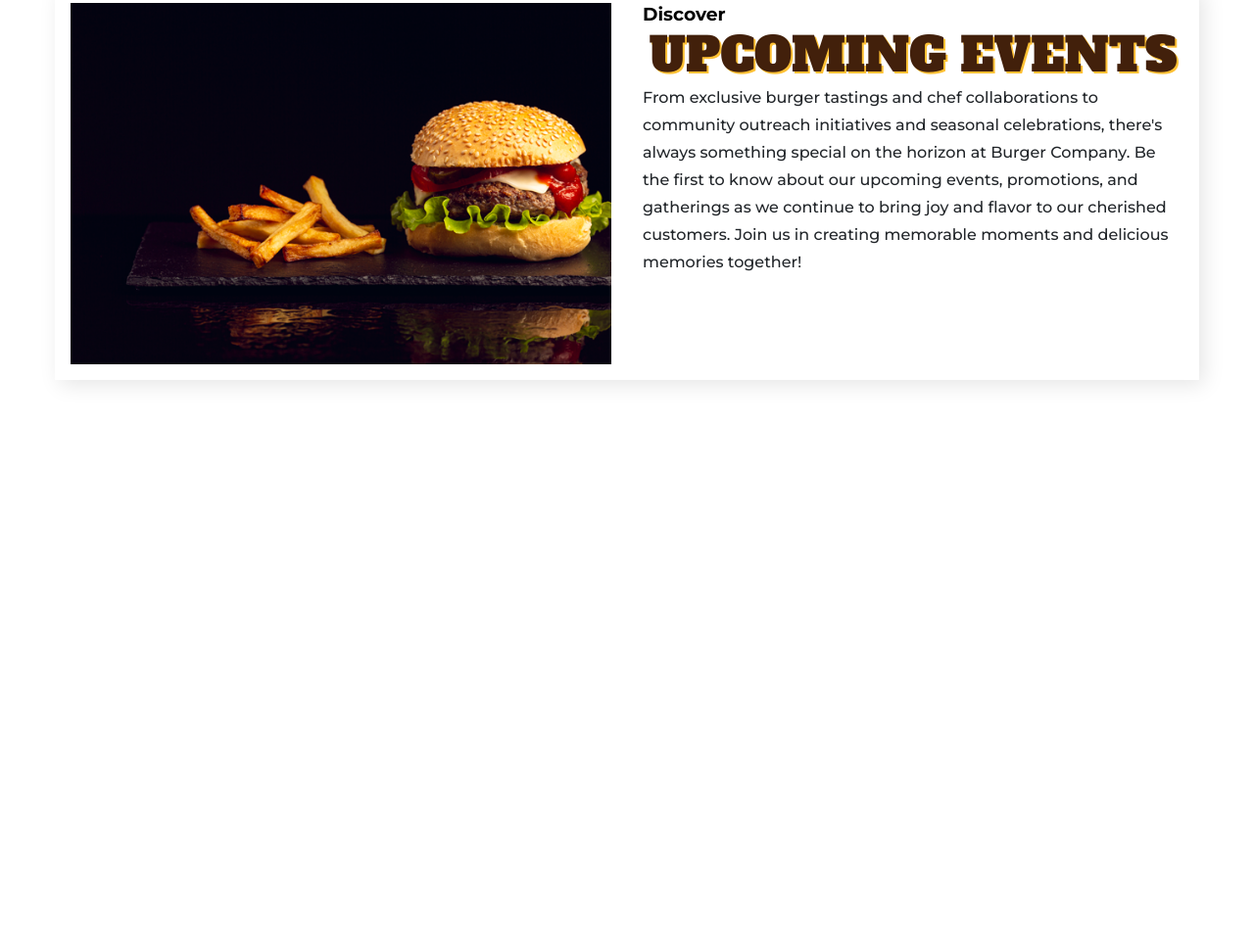
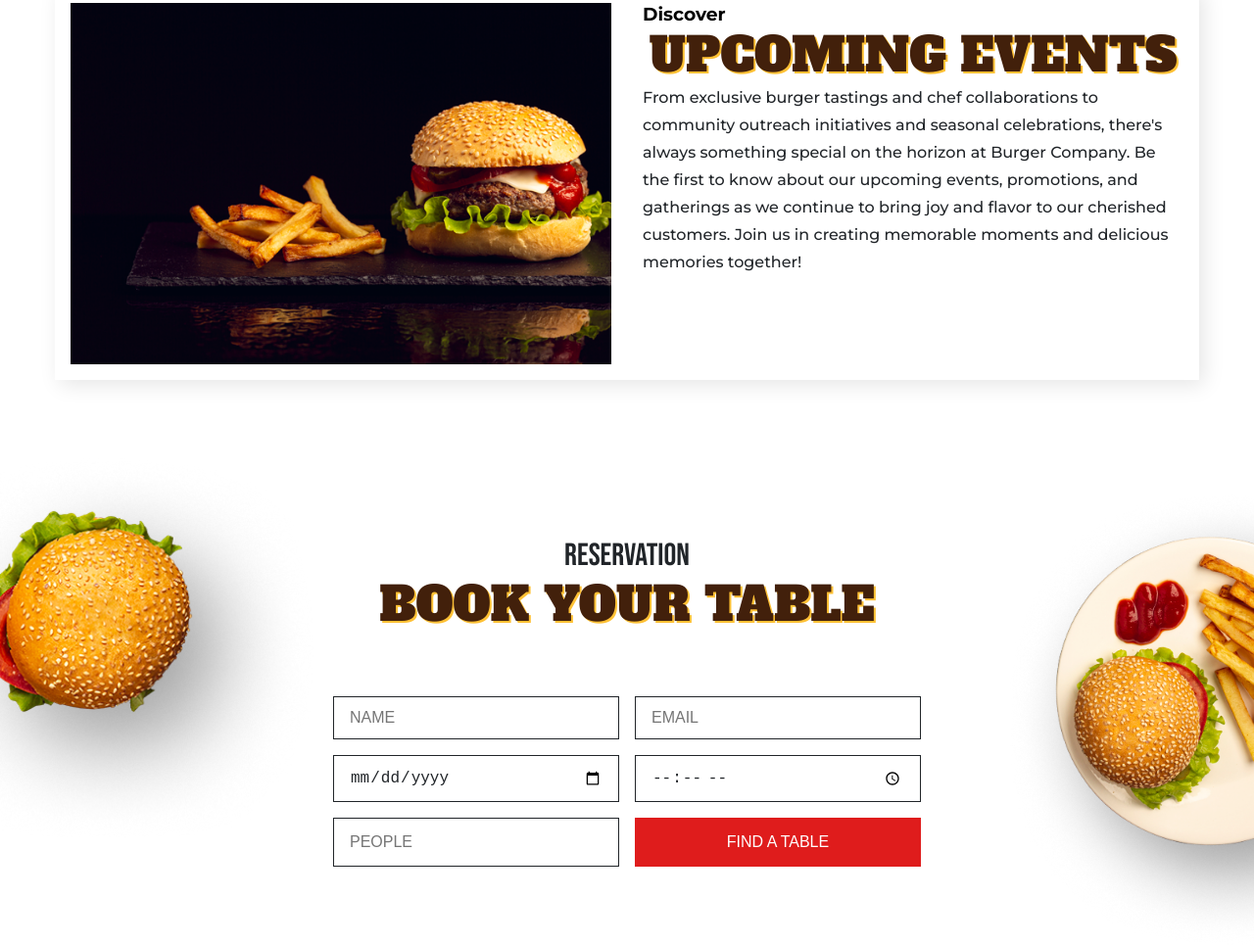
Before and after one commit to Hen0678/Burger_Restaurant, a plain HTML site: page index.html in a window 1280 px wide. Shown: the part 2276-3241 px from the top of the page at 98% size. Before the commit the page ends 2744 px from the top, so only its background shows below. Drawn offline with nearby package versions, Linux system fonts and the light colour scheme.

Commit message:
Added and styled reservation section

```diff
--- a/assets/css/styles.css
+++ b/assets/css/styles.css
@@ -300,8 +300,55 @@ nav {
 
 .event__details .section__header {
     margin-bottom: 1rem;
+}
 
+.reservation {
+    position: relative;
+    isolation: isolate;
+}
 
+.reservation__container h3 {
+    font-size: 2rem;
+    font-weight: 500;
+    font-family: var(--header-font-2);
+    color: var(--text-dark);
+    text-align: center;
+}
+
+.reservation__container form {
+    max-width: 400;
+    margin-inline: auto;
+    margin-top: 4rem;
+    display: grid;
+    gap: 1rem;
+}
+
+.reservation__container input {
+    padding: .75rem 1rem;
+    outline: none;
+    border: 1px solid var(--text-dark);
+    font-size: 1rem;
+    color: var(--text-dark);
+}
+
+.reservation__container input:placeholder {
+    color: var(--text-dark);
+}
+
+.reservation img {
+    display: none;
+}
+
+.reservation__container h3 {
+    font-size: 2rem;
+    font-weight: 500;
+    font-family: var(--header-font-2);
+    color: var(--text-dark);
+    text-align: center;
+}
+
+.reservation__container form {
+    max-width: 400px;
 }
 
 @media (width > 540px) {
@@ -408,7 +455,29 @@ nav {
     .event__details,
     .event__details .section__header {
         text-align: left;
+    }
 
+    .reservation__container form {
+        max-width: 600px;
+        grid-template-columns: repeat(2, 1fr);
+    }
+
+    .reservation img {
+        display: flex;
+        position: absolute;
+        z-index: -1;
+    }
+
+    .reservation-bg__1 {
+        left: 0;
+        top: 0;
+        width: clamp(100px, 25vw, 350px);
+    }
+
+    .reservation-bg__2 {
+        right: 0;
+        bottom: 0;
+        width: clamp(100px, 20vw, 250px);
     }
 }
 
--- a/index.html
+++ b/index.html
@@ -120,9 +120,28 @@
             in creating memorable moments and delicious memories together!
           </p>
         </div>
+      </div>
+    </section>
 
+    <section class="reservation" id="contact">
+      <div class="section__container reservation__container">
+        <h3>RESERVATION</h3>
+        <h2 class="section__header">BOOK YOUR TABLE</h2>
+        <form action="/">
+          <input type="text" placeholder="NAME">
+          <input type="email" placeholder="EMAIL">
+          <input type="date" placeholder="DATE">
+          <input type="time" placeholder="TIME">
+          <input type="number" placeholder="PEOPLE">
+          <button class="btn" type="submit">FIND A TABLE</button>
+        </form>
+      </div>
+      <img src="assets/images/reservation-bg-1.png" alt="reservation"
+      class="reservation-bg__1">
 
-      </div>
+      <img src="assets/images/reservation-bg-2.png" alt="reservation"
+      class="reservation-bg__2">
+
     </section>
 
     <script src="https://unpkg.com/scrollreveal"></script>
```
